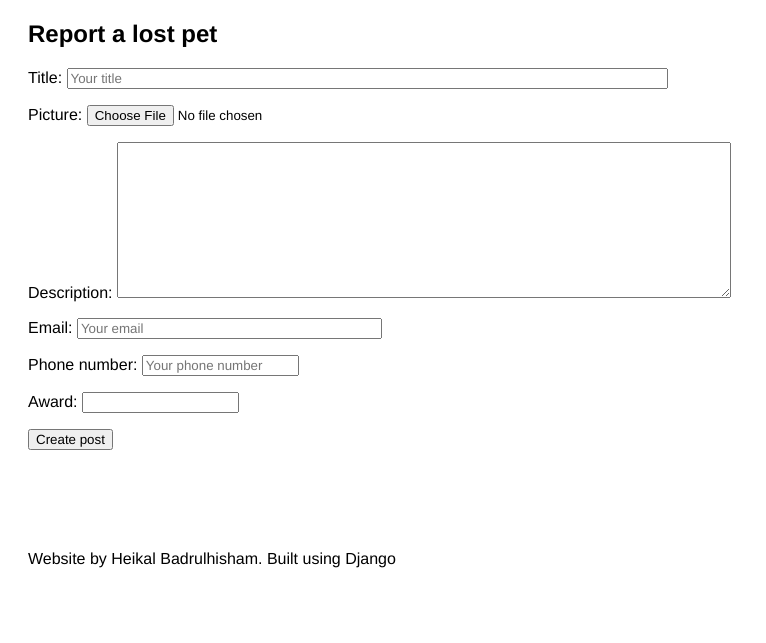
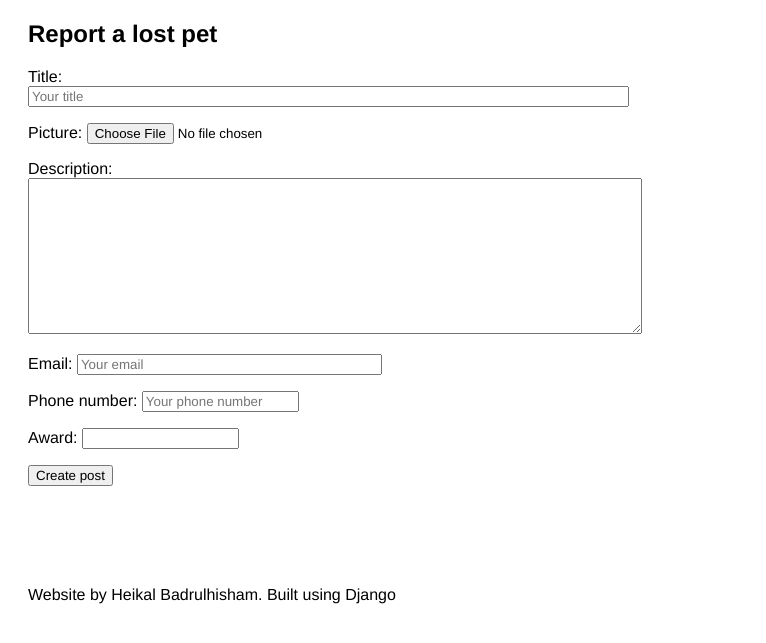
Before and after one commit to heikalb/django-sample, a Django app: page /post/create/lost in a window 1280 px wide. Shown: the part 105-748 px from the top of the page, without its empty margins (0-766 px from the left). Run offline with Django 3.2, Linux system fonts and the light colour scheme.

Commit message:
form styling changes

```diff
--- a/src/static/css/style.css
+++ b/src/static/css/style.css
@@ -39,8 +39,8 @@ nav li{
     margin-bottom: 70px;
 }
 
-.create-response
-{
+.form-container{
+    width: 40%;
 }
 
 #footer{
```
